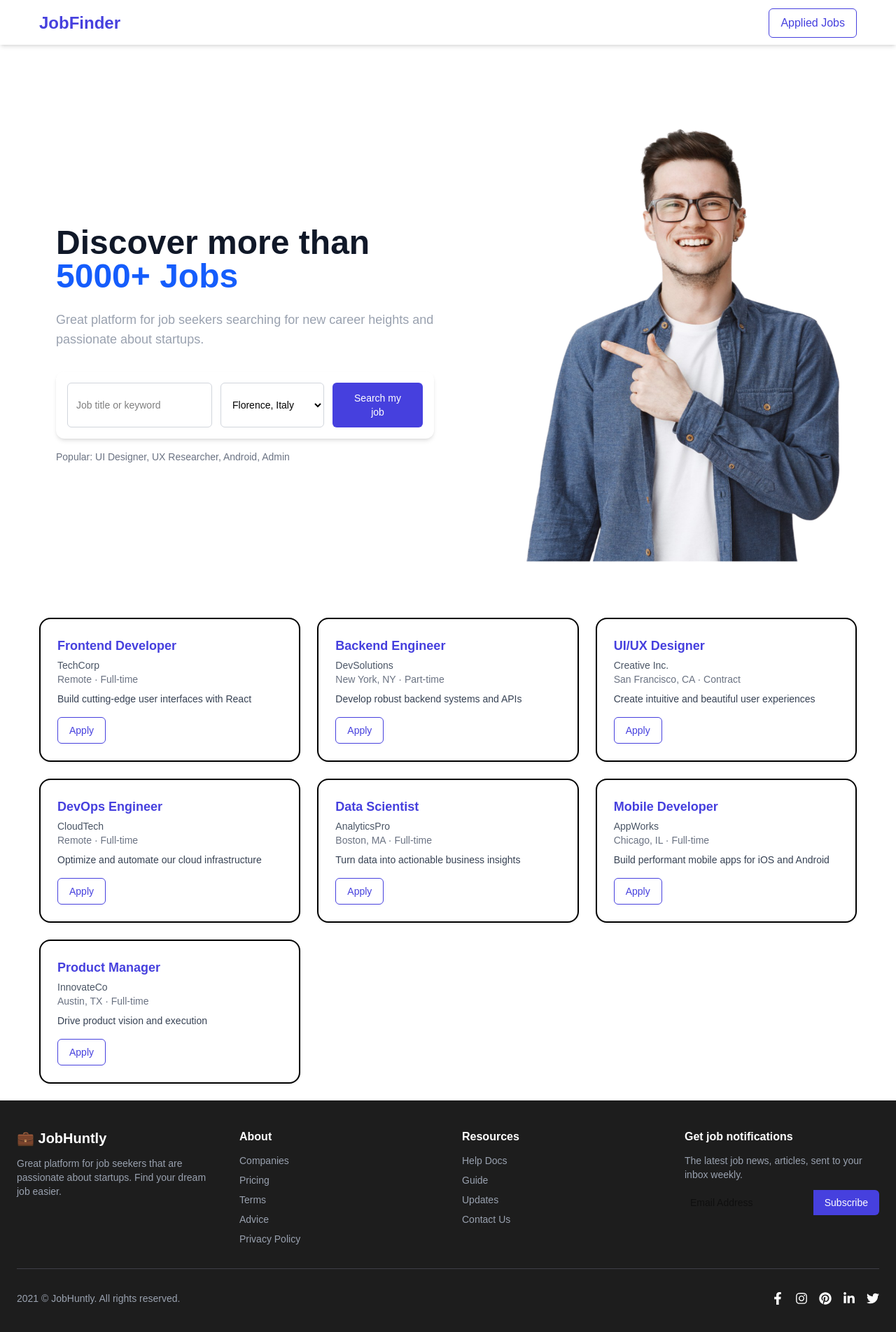
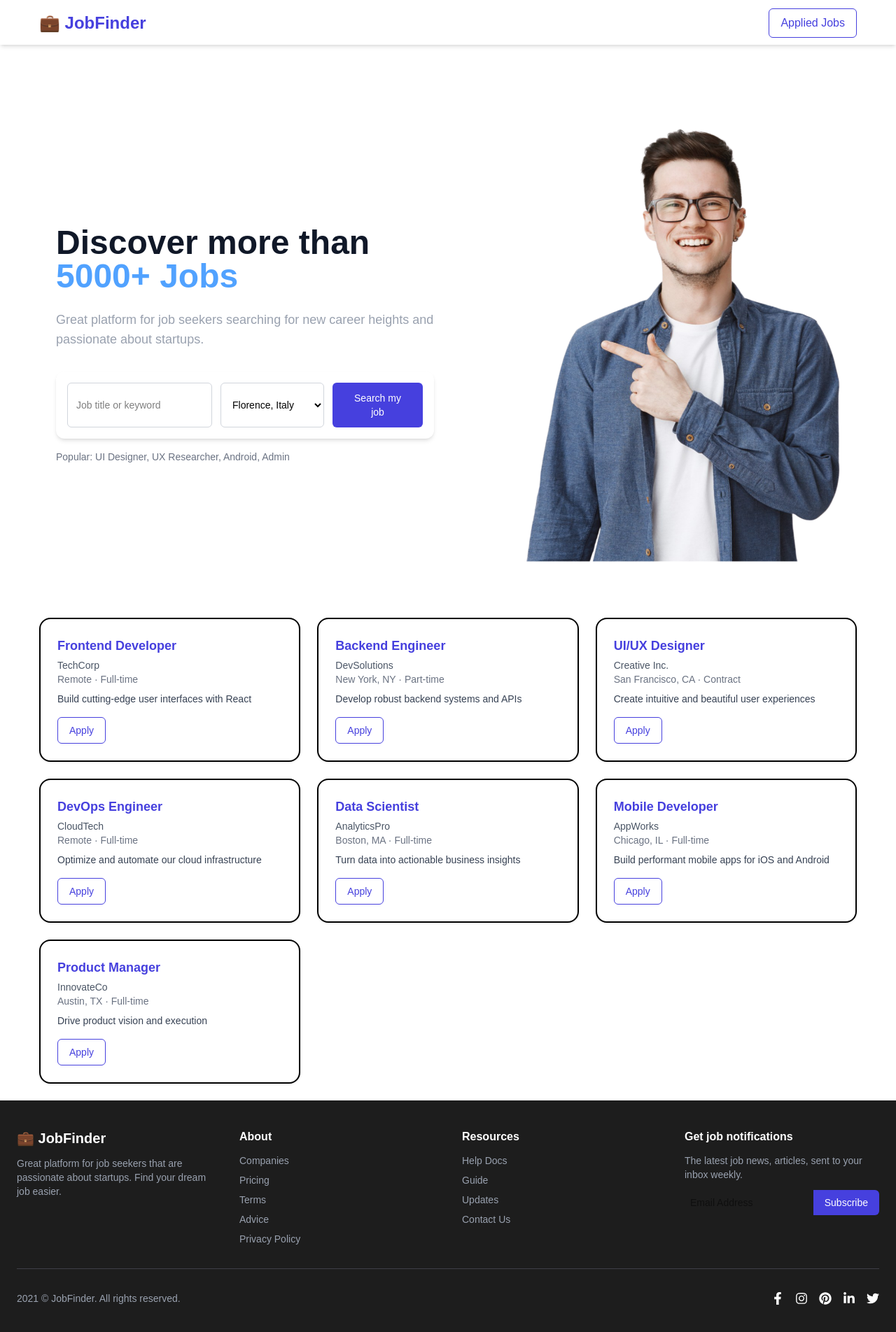
Before and after one commit to Deeptikushwaha/Job-Dashboard, a Next.js app: page / in a window 1280 px wide. Shown: the whole page at 70% size. Built offline with nearby package versions, Linux system fonts and the light colour scheme.

Commit message:
fixed colors

```diff
--- a/src/components/Footer.tsx
+++ b/src/components/Footer.tsx
@@ -8,7 +8,7 @@ export default function Footer() {
 
         {/* Left: Logo and description */}
         <div>
-          <h2 className="text-xl font-semibold text-white">💼 JobHuntly</h2>
+          <h2 className="text-xl font-semibold text-white">💼 JobFinder</h2>
           <p className="text-sm text-gray-400 mt-3">
             Great platform for job seekers that are passionate about startups. Find your dream job easier.
           </p>
@@ -61,7 +61,7 @@ export default function Footer() {
 
       {/* Bottom row */}
       <div className="max-w-7xl mx-auto flex flex-col md:flex-row justify-between items-center text-sm text-gray-400 space-y-4 md:space-y-0">
-        <p>2021 © JobHuntly. All rights reserved.</p>
+        <p>2021 © JobFinder. All rights reserved.</p>
         <div className="flex space-x-4 text-white text-lg">
           <FaFacebookF />
           <FaInstagram />
--- a/src/components/Frontsection.tsx
+++ b/src/components/Frontsection.tsx
@@ -13,7 +13,7 @@ export default function Frontsection() {
             {/* dark:text-white leading-tight */}
           <h1 className="text-4xl md:text-5xl font-extrabold text-gray-900 ">
             Discover more than <br />
-            <span className="text-blue-600">5000+ Jobs</span>
+            <span className="text-blue-400">5000+ Jobs</span>
           </h1>
           <p className="mt-6 text-gray-400 dark:text-gray-400 text-lg">
             Great platform for job seekers searching for new career heights and passionate about startups.
--- a/src/components/Navbar.tsx
+++ b/src/components/Navbar.tsx
@@ -9,7 +9,7 @@ export default function Navbar() {
       <div className="max-w-[1200px] mx-auto px-4 py-3 flex items-center justify-between">
         <Link href="/">
           <h1 className="text-2xl font-bold" style={{ color: "#4640DE" }}>
-            JobFinder
+            💼 JobFinder
           </h1>
         </Link>
 
```
